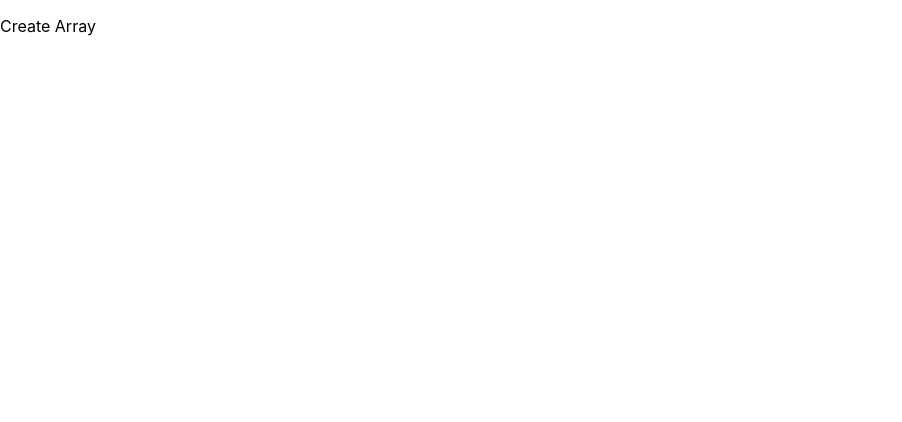
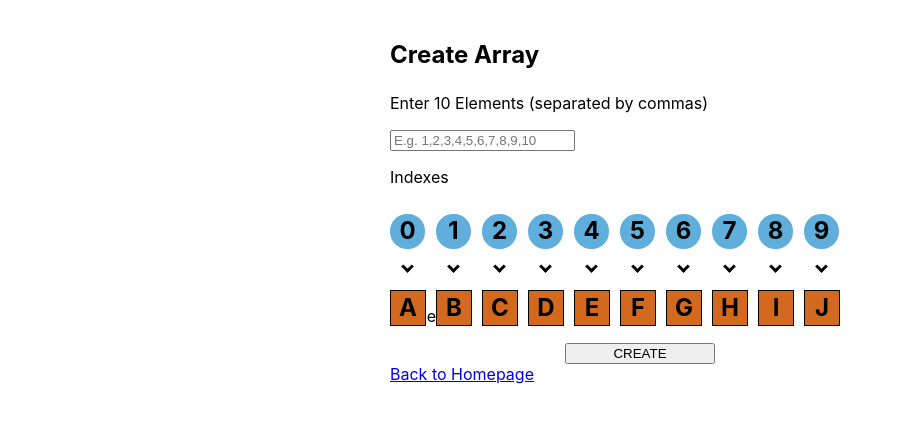
Before and after one commit to MatteoNunez22/algorithm-visualizer-group6, a React (Create React App) app: page /createArray in a window 1280 px wide. Shown: the top 422 px of the page, without its empty margins (0-902 px from the left). Built offline with nearby package versions, Linux system fonts and the light colour scheme.

Commit message:
Add Create Array feature

```diff
--- a/package.json
+++ b/package.json
@@ -8,6 +8,7 @@
     "@testing-library/react": "^9.3.2",
     "@testing-library/user-event": "^7.1.2",
     "chart.js": "^2.9.3",
+    "jquery": "^3.5.1",
     "react": "^16.13.1",
     "react-anime": "^3.0.3",
     "react-dom": "^16.13.1",
--- a/src/Components/CreateArray.jsx
+++ b/src/Components/CreateArray.jsx
@@ -1,10 +1,87 @@
 import React from "react";
+import { Link } from "@reach/router";
 import "../Style/CreateArray.css"
+import $ from "jquery";
 
 function CreateArray() {
+
+    let array = [];
+
+    function getElements(event){
+        let value = event.currentTarget.value;
+
+        array = value.split(',');
+        $("#displayArray").html(array);
+        console.log(array);
+    }
+
+    function fillArray(event){
+        let id = "#element";
+        let i;
+        for (i=0; i<10; i++) {
+            if (array[i] != null) {
+                id = "#element" + i
+                console.log(id);
+                $(id).html(array[i]);
+            }
+        }
+    }
+
     return (
-        <div>
-            <p>Create Array</p>
+        <div className="center">
+            <p className="title">Create Array</p>
+
+            <p>Enter 10 Elements (separated by commas)</p>
+            <input
+                type="text"
+                placeholder="E.g. 1,2,3,4,5,6,7,8,9,10"
+                id="arrayInput"
+                onChange = {(event) => getElements(event)}
+            />
+
+            <div id="array">
+                <p>Indexes</p>
+                <div id="indexes">
+                    <div className="elementIndex">0</div>
+                    <div className="elementIndex">1</div>
+                    <div className="elementIndex">2</div>
+                    <div className="elementIndex">3</div>
+                    <div className="elementIndex">4</div>
+                    <div className="elementIndex">5</div>
+                    <div className="elementIndex">6</div>
+                    <div className="elementIndex">7</div>
+                    <div className="elementIndex">8</div>
+                    <div className="elementIndex">9</div>
+                </div>
+                <div id="arrows">
+                    <i class="arrow down"></i>
+                    <i class="arrow down"></i>
+                    <i class="arrow down"></i>
+                    <i class="arrow down"></i>
+                    <i class="arrow down"></i>
+                    <i class="arrow down"></i>
+                    <i class="arrow down"></i>
+                    <i class="arrow down"></i>
+                    <i class="arrow down"></i>
+                    <i class="arrow down"></i>
+                </div>
+                <div id="elements">
+                    <div id="element0" className="square">A</div>
+                    <div id="element1" className="square">B</div>
+                    <div id="element2" className="square">C</div>
+                    <div id="element3" className="square">D</div>
+                    <div id="element4" className="square">E</div>
+                    <div id="element5" className="square">F</div>
+                    <div id="element6" className="square">G</div>
+                    <div id="element7" className="square">H</div>
+                    <div id="element8" className="square">I</div>
+                    <div id="element9" className="square">J</div>
+                </div>
+                <p id="elementTitle">Elements</p>
+                <button onClick={() => fillArray()}>CREATE</button>
+            </div>
+
+            <Link to="/">Back to Homepage</Link>
         </div>
     );
 }
--- a/src/Components/Homepage.jsx
+++ b/src/Components/Homepage.jsx
@@ -1,10 +1,16 @@
 import React from "react";
+import { Link } from "@reach/router";
 import "../Style/Homepage.css"
 
 function Homepage() {
     return (
         <div>
             <p>Homepage</p>
+
+            <Link to="createArray">Create Array</Link><br />
+            <Link to="linearSortArray">Linear Sort Array</Link><br />
+            <Link to="stackAndQueue">Stack and Queue</Link><br />
+            <Link to="popAndDequeue">Pop and Dequeue</Link>
         </div>
     );
 }
--- a/src/Style/CreateArray.css
+++ b/src/Style/CreateArray.css
@@ -0,0 +1,92 @@
+.center {
+    margin-left: auto;
+    margin-right: auto;
+    width: 500px;
+}
+
+.title {
+    margin-top: 40px;
+    font-size: 24px;
+    font-weight: bold;
+}
+
+.square {
+    background: chocolate;
+    border: 1px solid #000;
+    float: left;
+    font-size: 24px;
+    font-weight: bold;
+    line-height: 34px;
+    height: 34px;
+    margin-right: 10px;
+    text-align: center;
+    width: 34px;
+  }
+
+.elementIndex {
+    background: rgb(95, 174, 219);
+    border-radius: 17px;
+    float: left;
+    font-size: 24px;
+    font-weight: bold;
+    line-height: 34px;
+    height: 35px;
+    margin-right: 11px;
+    margin-top: 11px;
+    text-align: center;
+    width: 35px;
+}
+
+#container {
+    width: 100%;
+    height: 100%;
+}
+
+#array {
+    width: 500px;
+    height: auto;
+    position: relative;
+    margin: 0 auto;
+}
+
+#elements {
+    position: absolute;
+}
+
+#indexes {
+    position: absolute;
+}
+
+.arrow {
+    border: solid black;
+    border-width: 0 3px 3px 0;
+    display: inline-block;
+    padding: 3px;
+    margin-top: 35px;
+    margin-left: 13px;
+    margin-right: 24px;
+    margin-bottom: 15px;
+}
+
+.down {
+    transform: rotate(45deg);
+    -webkit-transform: rotate(45deg);
+}
+
+#arrows {
+    margin-top: 40px;
+}
+
+.arrowRed {
+    border: solid red;
+    border-width: 0 3px 3px 0;
+    display: inline-block;
+    padding: 3px;
+    margin-left: 13px;
+    margin-right: 13px;
+}
+
+button {
+    width: 150px;
+    margin-left: 175px;
+}
```
Also changed, not shown: 1 other file (tests, documents, lock files or other folders).
